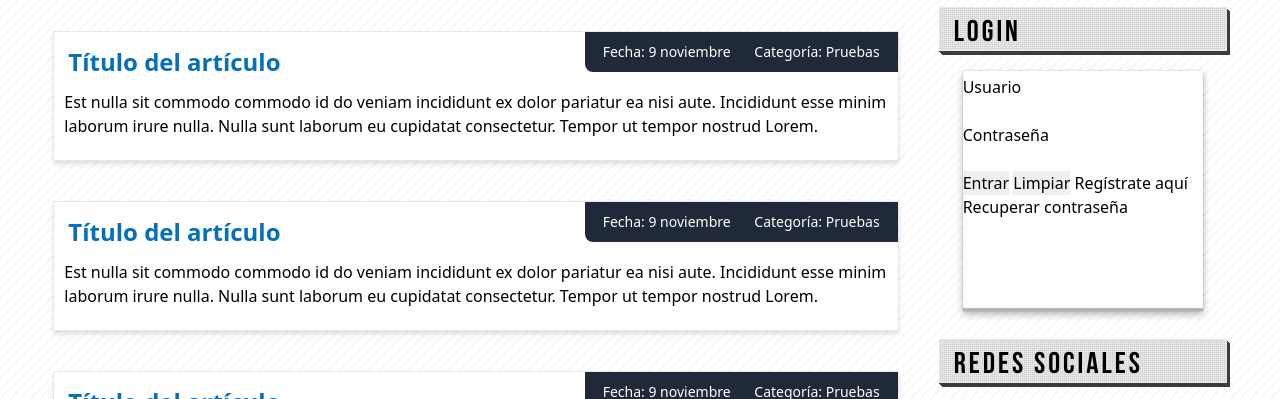
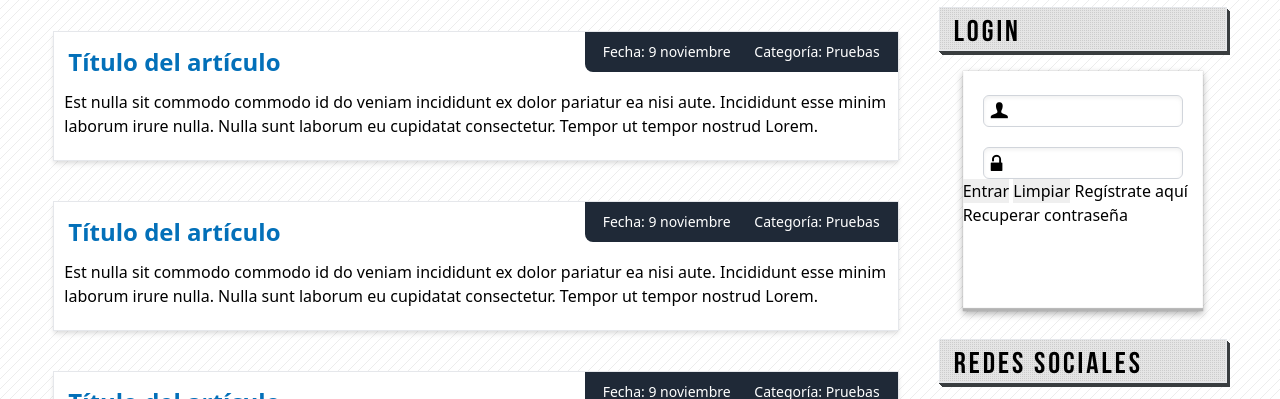
Before and after one commit to axSheru/curso-tailwind, a website: page index.html in a window 1280 px wide. Shown: the part 701-1100 px from the top of the page. Drawn offline with nearby package versions, Linux system fonts and the light colour scheme; files that its build step writes are made by us from their sources.

Commit message:
FEAT: Se crearon y aplicaron componentes para los estilos de los inputs del formulario.

```diff
--- a/index.html
+++ b/index.html
@@ -210,11 +210,11 @@
             <h3 class="aside-header">LOGIN</h3>
             <div id="login" class="aside-box">
                 <form>
-                    <label for="email">Usuario</label>
-                    <input type="email" name="email" id="email"/>
+                    <label for="email" class="login-icon">U</label>
+                    <input type="email" name="email" id="email" class="login-input"/>
 
-                    <label for="password">Contraseña</label>
-                    <input type="password" name="password" id="password"/>
+                    <label for="password" class="login-icon text-xl ml-7 mt-6">w</label>
+                    <input type="password" name="password" id="password" class="login-input"/>
 
                     <input type="submit" value="Entrar" />
                     <input type="reset" value="Limpiar" />
--- a/src/styles.css
+++ b/src/styles.css
@@ -265,4 +265,36 @@
       ;
     }
 
+    .login-icon {
+      @apply
+        symbol
+        text-center
+        absolute
+        ml-7
+        mt-1
+        h-8
+      ;
+    }
+
+    .login-input {
+      @apply
+        block
+        mx-auto
+        mt-5
+        w-10/12
+        h-8
+        border
+        border-gray-300
+        shadow-inner
+        pl-7
+        rounded-md
+        text-gray-500
+        transition
+        duration-300
+        outline-none
+        focus:outline-none
+        focus:text-gray-600
+      ;
+    }
+
 }
```
